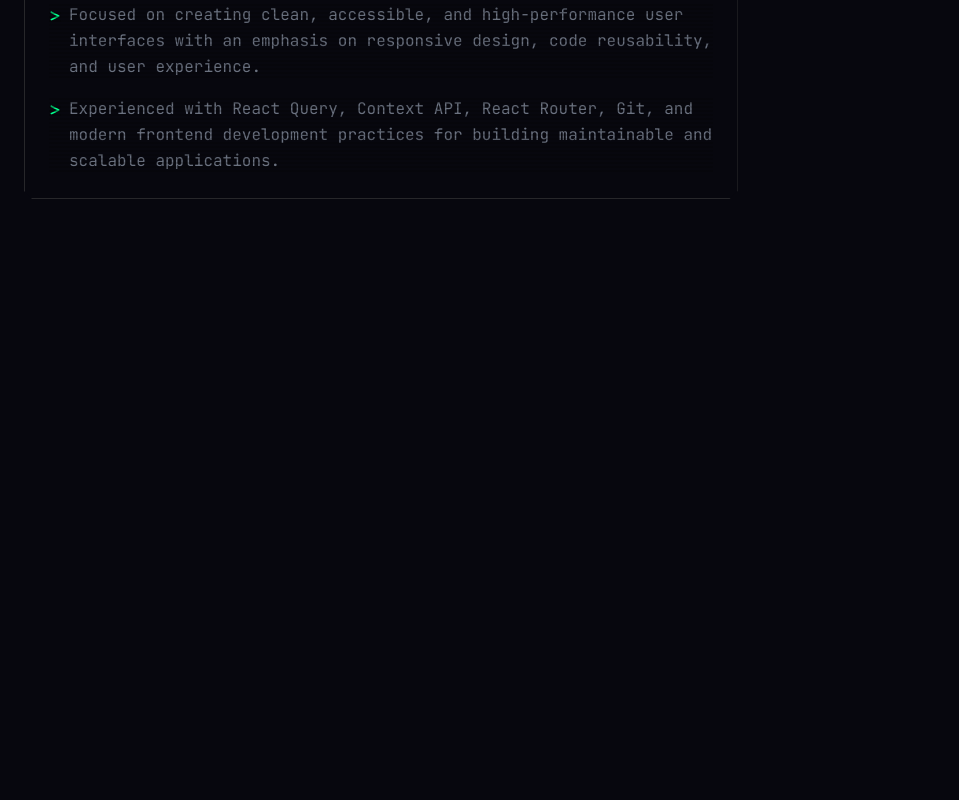
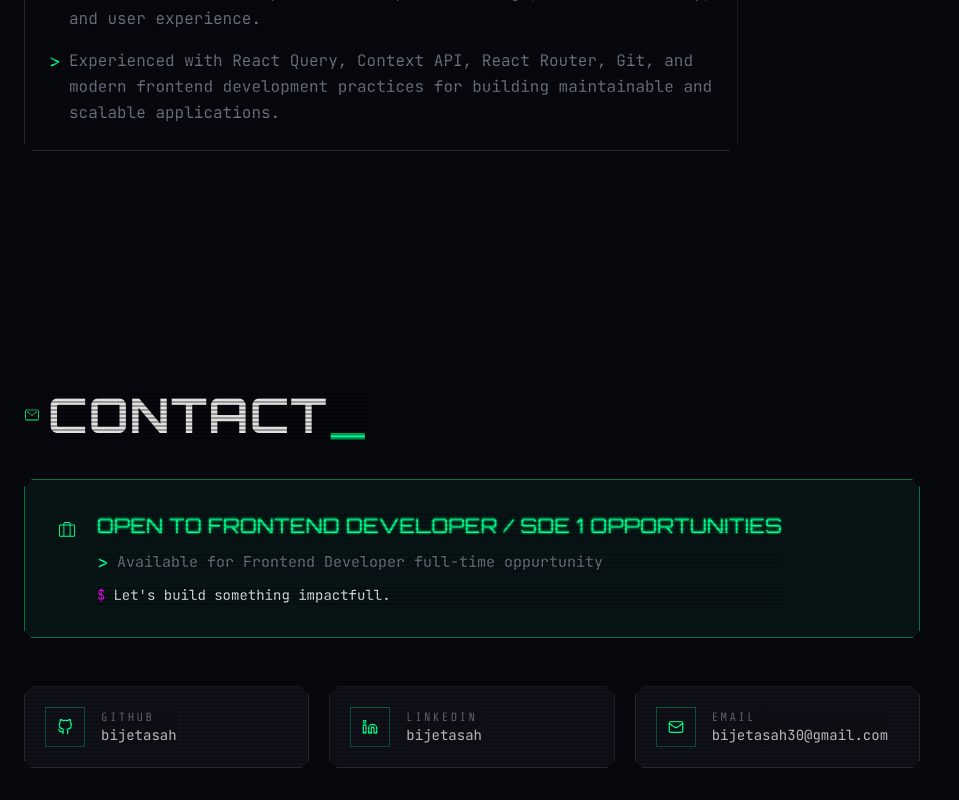
Before and after one commit to BijetaSah/modern-portfolio, a React (Vite) app: page / in a window 1280 px wide. Shown: the part 1430-2230 px from the top of the page, without its empty margins (0-959 px from the left). Before the commit the page ends 1797 px from the top, so only its background shows below. Built offline with nearby package versions, Linux system fonts and the light colour scheme.

Commit message:
feat (contact) : implement responsive contact section

```diff
--- a/src/App.jsx
+++ b/src/App.jsx
@@ -1,4 +1,5 @@
 import About from "./components/about/About";
+import Contact from "./components/contact/Contact";
 import Hero from "./components/hero-section/Hero";
 import Navbar from "./components/nav/Navbar";
 
@@ -11,6 +12,7 @@ function App() {
       <main>
         <Hero />
         <About />
+        <Contact />
       </main>
     </div>
   );
--- a/src/components/about/About.jsx
+++ b/src/components/about/About.jsx
@@ -3,12 +3,13 @@ import SectionContainer from "../../ui/SectionContainer";
 import Container from "../../ui/Container";
 import LeftContianer from "./LeftContianer";
 import RightContainer from "./RightContainer";
+import SubHeading from "../../ui/SubHeading";
 
 function About() {
   return (
-    <SectionContainer sectionId={"#about"}>
+    <SectionContainer sectionId={"about"}>
       <Container>
-        <h2 className="font-orbitron text-4xl md:text-5xl font-bold uppercase tracking-wide text-foreground flex items-center gap-2">
+        <SubHeading>
           <span className="text-primary text-[16px]">
             {" "}
             <LuUserRound />
@@ -16,7 +17,7 @@ function About() {
           <span>
             about<span className="text-primary ">_</span>me
           </span>
-        </h2>
+        </SubHeading>
 
         <div className="grid grid-cols-1 lg:grid-cols-5 lg:gap-16 mt-10 gap-y-10">
           <LeftContianer />
--- /dev/null
+++ b/src/components/contact/Contact.jsx
@@ -0,0 +1,49 @@
+import { IoMailOutline } from "react-icons/io5";
+import { PiSuitcaseLight } from "react-icons/pi";
+import { FaGreaterThan } from "react-icons/fa6";
+
+import SectionContainer from "../../ui/SectionContainer";
+import SubHeading from "../../ui/SubHeading";
+import Container from "../../ui/Container";
+import Caret from "../../ui/Caret";
+import ContactLinks from "./ContactLinks";
+
+function Contact() {
+  return (
+    <SectionContainer sectionId={"contact"}>
+      <Container>
+        <SubHeading>
+          <span className="text-primary text-[16px]">
+            {" "}
+            <IoMailOutline />
+          </span>
+          <span>
+            Contact<span className="text-primary ">_</span>
+          </span>
+        </SubHeading>
+        <div className="shape-cutout border border-primary/40 bg-primary/5 p-4 sm:p-6 md:p-8 mb-12 max-w-4xl mt-10">
+          <div className="flex gap-5 items-start ">
+            <PiSuitcaseLight className="text-primary mt-2 text-xl" />
+            <div className="space-y-3">
+              <p className="font-orbitron text-sm md:text-xl uppercase tracking-wide text-primary text-shadow-sm">
+                Open to Frontend Developer / SDE 1 opportunities
+              </p>
+              <p className="flex items-center text-muted gap-2 md:text-[15px] text-sm">
+                <FaGreaterThan className="text-primary text-xs" />
+                Available for Frontend Developer full-time oppurtunity
+              </p>
+              <p className="flex gap-2 items-center text-xs sm:text-sm ">
+                <span className="text-accent">$</span>
+                Let's build something impactfull.
+                <Caret />
+              </p>
+            </div>
+          </div>
+        </div>
+
+        <ContactLinks />
+      </Container>
+    </SectionContainer>
+  );
+}
+export default Contact;
--- /dev/null
+++ b/src/components/contact/ContactLinks.jsx
@@ -0,0 +1,27 @@
+import { socialLinks } from "../../constants/hero";
+
+function ContactLinks() {
+  return (
+    <div className="grid grid-cols-1 lg:grid-cols-3 max-w-4xl gap-5">
+      {socialLinks.map((item) => (
+        <a
+          key={item.id}
+          className="shape-cutout border border-border bg-background-card p-5 flex items-center gap-4 hover:border-primary transition-all duration-150 group "
+        >
+          <div className="w-10 h-10 flex items-center justify-center border border-primary/30 text-primary group-hover:bg-primary group-hover:text-background transition-all duration-150">
+            {<item.icon />}
+          </div>
+          <div>
+            <p className="font-label text-xs uppercase tracking-[0.2em] text-muted">
+              {item.title}
+            </p>
+            <p className="font-mono text-sm text-text">
+              {item.label || item.href}
+            </p>
+          </div>
+        </a>
+      ))}
+    </div>
+  );
+}
+export default ContactLinks;
--- a/src/components/hero-section/Hero.jsx
+++ b/src/components/hero-section/Hero.jsx
@@ -8,6 +8,7 @@ import { AiOutlineDownload } from "react-icons/ai";
 import NavbarLinks from "../nav/NavbarLinks";
 import { GoDotFill } from "react-icons/go";
 import Container from "../../ui/Container";
+import Caret from "../../ui/Caret";
 
 function Hero() {
   return (
@@ -37,9 +38,7 @@ function Hero() {
                     {item.name} <LuDot />
                   </span>
                 ))}
-                <span className="bg-primary animate-blink w-2 text-transparent">
-                  .
-                </span>
+                <Caret />
               </div>
             </div>
             <p className="text-muted">
--- a/src/constants/hero.ts
+++ b/src/constants/hero.ts
@@ -55,6 +55,7 @@ export const socialLinks = [
     href: "https://github.com/yourusername",
     icon: FiGithub,
     ariaLabel: "Visit my GitHub profile",
+    label: "bijetasah",
   },
   {
     id: 2,
@@ -62,6 +63,7 @@ export const socialLinks = [
     href: "https://linkedin.com/in/yourusername",
     icon: FiLinkedin,
     ariaLabel: "Visit my LinkedIn profile",
+    label: "bijetasah",
   },
   {
     id: 3,
@@ -69,5 +71,6 @@ export const socialLinks = [
     href: "mailto:yourname@gmail.com",
     icon: LuMail,
     ariaLabel: "Send me an email",
+    label: "bijetasah30@gmail.com",
   },
 ];
--- /dev/null
+++ b/src/ui/Caret.jsx
@@ -0,0 +1,6 @@
+function Caret() {
+  return (
+    <span className="bg-primary animate-blink w-2 text-transparent">.</span>
+  );
+}
+export default Caret;
--- a/src/ui/Container.jsx
+++ b/src/ui/Container.jsx
@@ -1,6 +1,8 @@
 function Container({ children, style }) {
   return (
-    <div className={`relative z-10 max-w-7xl mx-auto px-6 py-10 ${style}`}>
+    <div
+      className={`relative z-10 max-w-7xl mx-auto px-6 md:py-10 py-6 ${style}`}
+    >
       {children}
     </div>
   );
--- a/src/ui/SectionContainer.jsx
+++ b/src/ui/SectionContainer.jsx
@@ -1,6 +1,6 @@
 function SectionContainer({ sectionId, children }) {
   return (
-    <section className="py-24 md:py-32 relative" id={sectionId}>
+    <section className="py-10 md:py-20 lg:32 relative" id={sectionId}>
       {children}
     </section>
   );
--- /dev/null
+++ b/src/ui/SubHeading.jsx
@@ -0,0 +1,8 @@
+function SubHeading({ children }) {
+  return (
+    <h2 className="font-orbitron text-4xl md:text-5xl font-bold uppercase tracking-wide text-foreground flex items-center gap-2">
+      {children}
+    </h2>
+  );
+}
+export default SubHeading;
```
